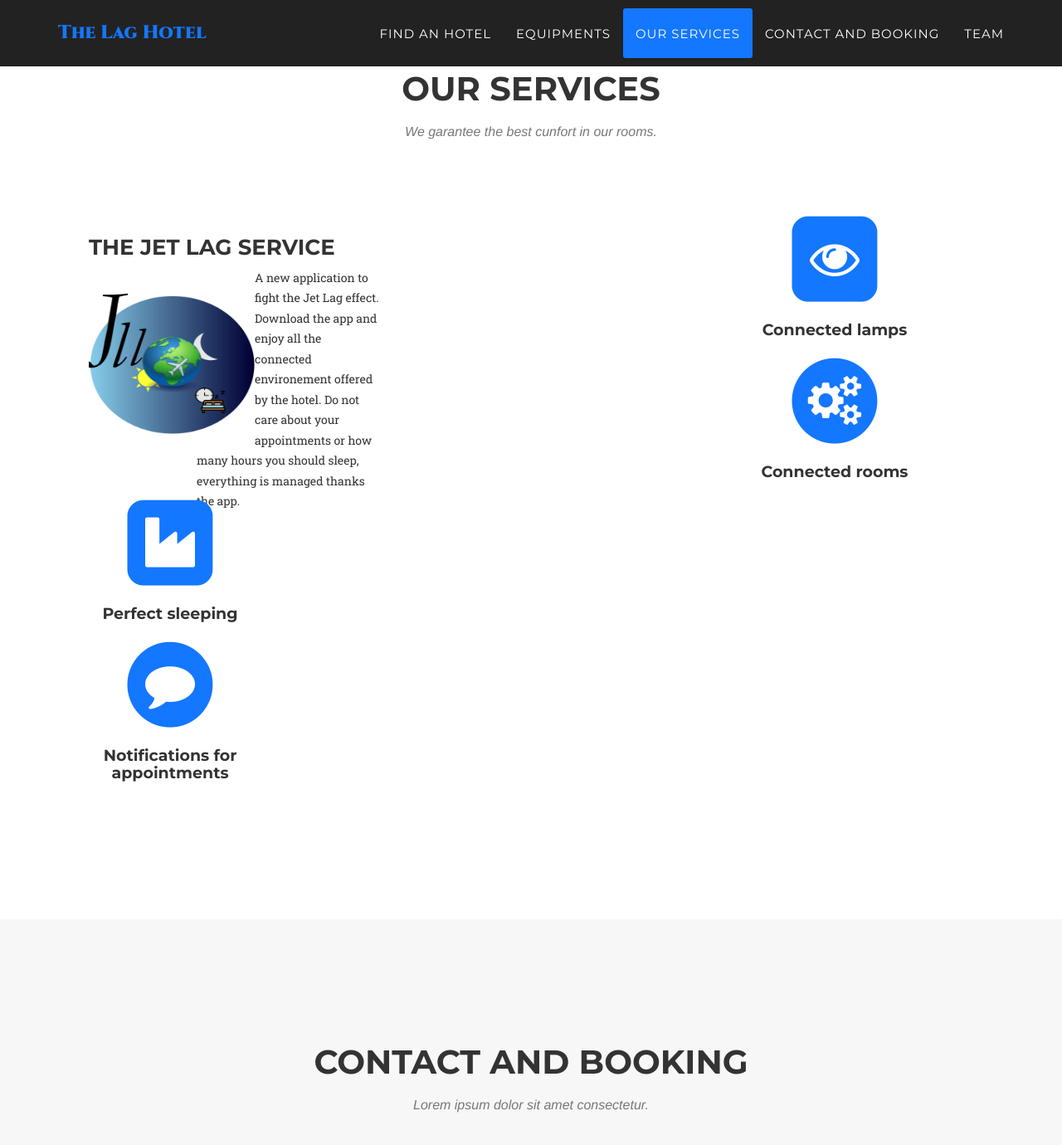
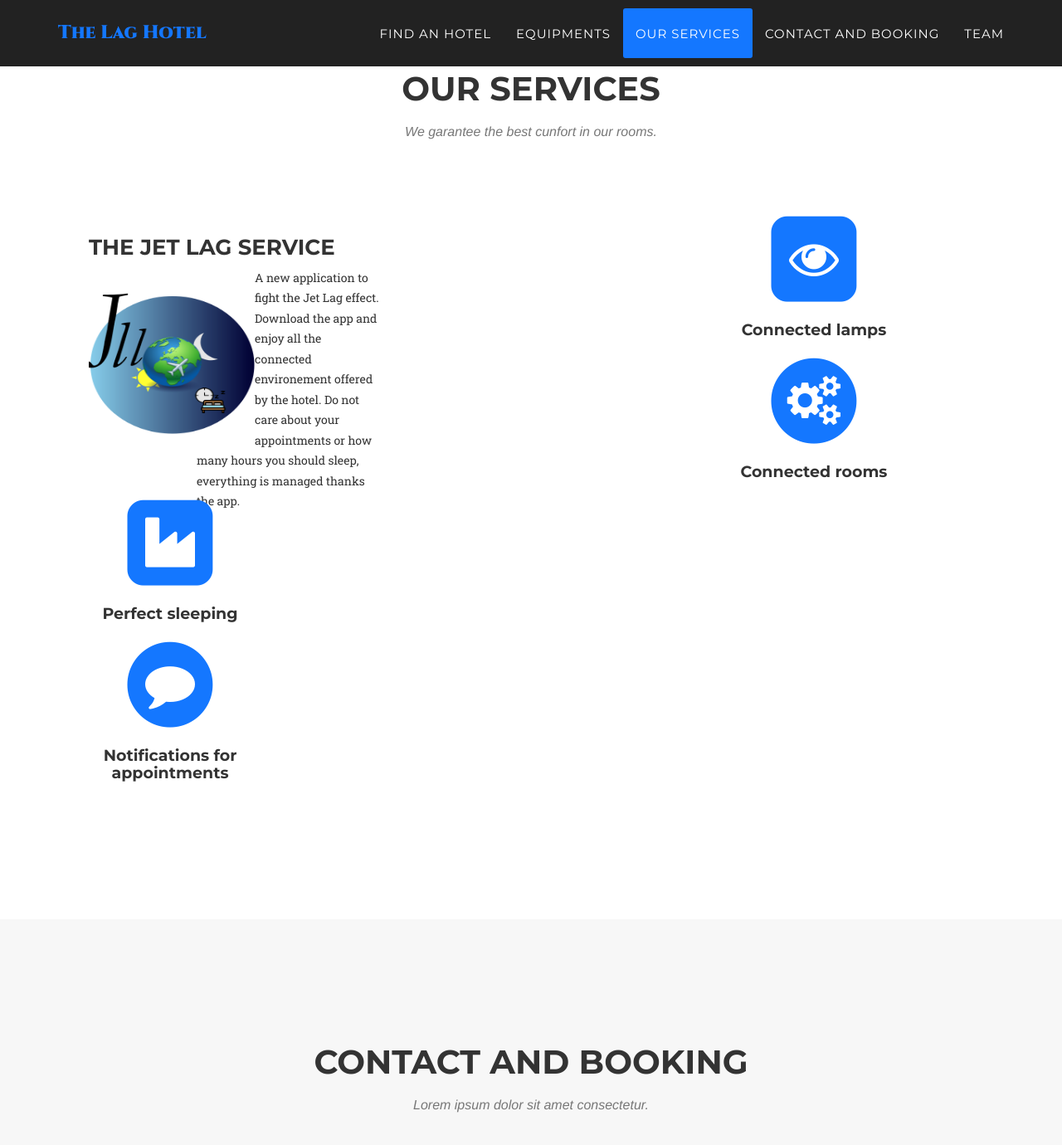
Before and after one commit to VincentGautier/Hotel-web-site, a Jekyll site: the page built from index.html, in a window 1280 px wide and 1400 px high, scrolled down 2366 px. Shown: the top 1380 px of the window at 83% size. Built offline with Jekyll 4.4.1, drawn with Linux system fonts in a browser that asks for light colours; some web fonts are replaced.

Commit message:
Update agency.css

```diff
--- a/_includes/css/agency.css
+++ b/_includes/css/agency.css
@@ -898,12 +898,12 @@
 
 div#col_1 {
 	margin-left: 2px;
-	width: 100px;
+	width: 50px;
 }
 
 div#centre {
 
-	margin-right:50px;
+	margin-right:100px;
 
 }
 div#col_3 {
```
